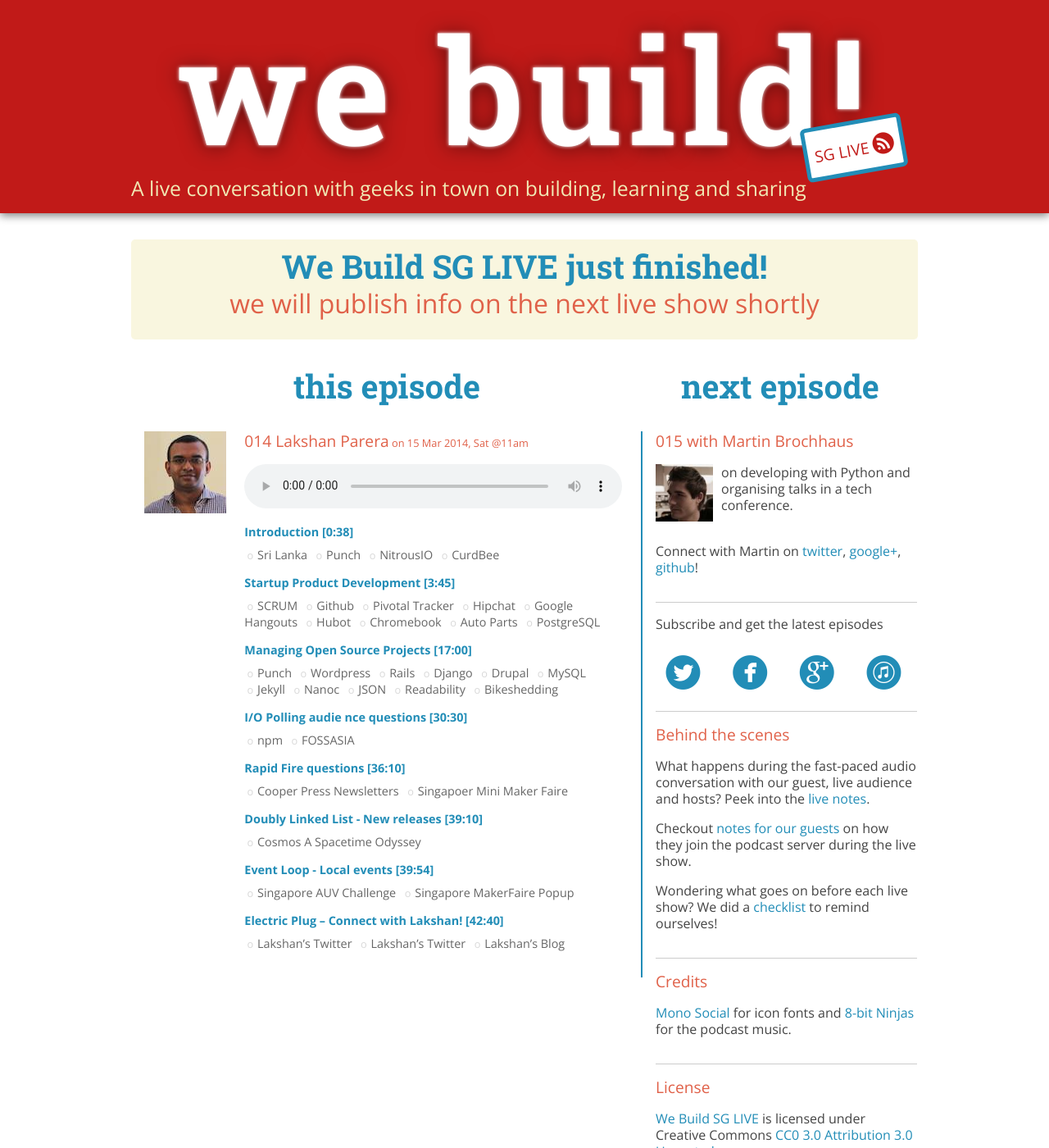
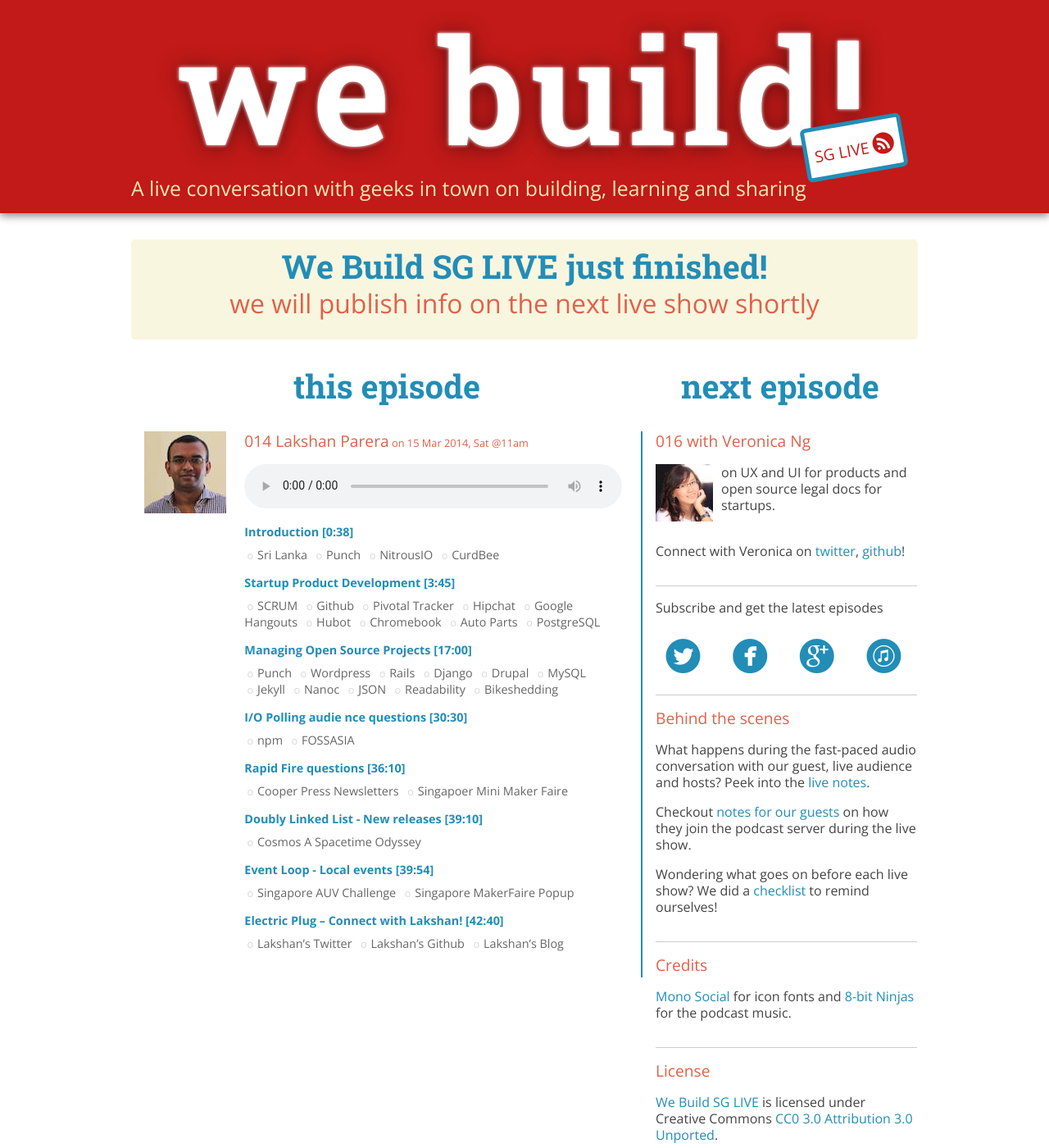
Before and after one commit to webuildsg/live, a Jekyll site: the page built from _posts/2014-03-15-lakshan-parera.md, in a window 1280 px wide and 1400 px high. Shown: the whole window at 82% size. Built offline with Jekyll 4.4.1, drawn with Linux system fonts in a browser that asks for light colours; Markdown is read by kramdown in place of the engine named in the settings.

Commit message:
added martin's episode and cover for veronica

```diff
--- a/_config.yml
+++ b/_config.yml
@@ -10,8 +10,8 @@ exclude: ['sass', 'node_modules', 'Gruntfile.js', 'package.json', 'readme.md', '
 markdown: redcarpet
 url: http://live.webuild.sg
 
-next_guest: Martin Brochhaus
-next_episode: "015"
-next_profile: /img/015-martin-brochhaus-profile.jpg
-next_topic: developing with Python and organising talks in a tech conference.
-next_connect: Connect with Martin on <a href="https://twitter.com/mbrochh">twitter</a>, <a href="https://plus.google.com/+MartinBrochhaus">google+</a>, <a href="https://github.com/mbrochh">github</a>!
+next_guest: Veronica Ng
+next_episode: "016"
+next_profile: /img/016-veronica-ng-profile.jpg
+next_topic: UX and UI for products and open source legal docs for startups.
+next_connect: Connect with Veronica on <a href="https://twitter.com/veronism">twitter</a>, <a href="https://github.com/veronism">github</a>!
--- a/_posts/2014-03-15-lakshan-parera.md
+++ b/_posts/2014-03-15-lakshan-parera.md
@@ -69,5 +69,5 @@ description: Lakshan Parera on startup product development and managing open sou
 **[Electric Plug  – Connect with Lakshan! [42:40]](#t=42:40)**
 
 - [Lakshan's Twitter](https://twitter.com/laktek)
-- [Lakshan's Twitter](https://github.com/laktek/)
+- [Lakshan's Github](https://github.com/laktek/)
 - [Lakshan's Blog](http://www.laktek.com)
--- a/js/script.input.js
+++ b/js/script.input.js
@@ -6,7 +6,7 @@
             hours: 0,
             minutes: 0
         },
-        podcastTimeString: '2014-04-05 11:00 +0800',
+        podcastTimeString: '2014-04-19 11:00 +0800',
         timeFormatString: 'YYYY-MM-DD HH:mm Z',
         preMoment: {
             unit: "hours",
```
Also changed, not shown: _posts/2014-04-05-martin-brochhaus.md (added, +94 -0 lines), img/016-veronica-ng-profile.jpg (added), script.js.
